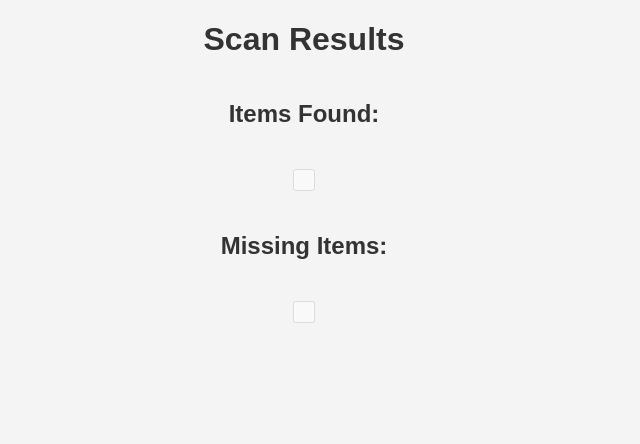
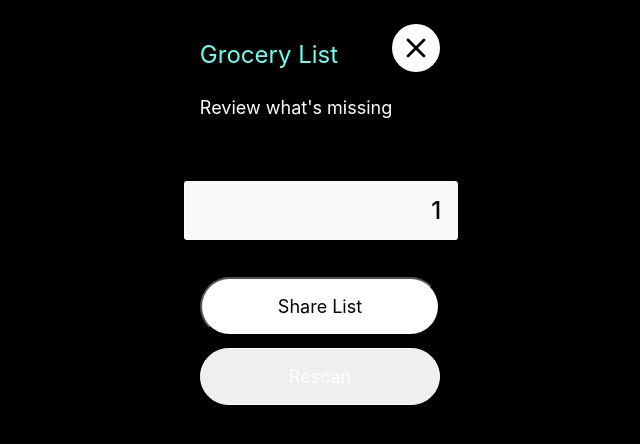
Before and after one commit to Yosefnoorani/FridgeAIList, a Flask app: page /results in a window 1280 px wide. Shown: the top 444 px of the page, without its empty margins (336-976 px from the left). Run offline with Flask 3, Linux system fonts and the light colour scheme; parts of the project's set-up code (start-up, migrations or seed data) failed here and were passed over.

Commit message:
adding result design v1

```diff
--- a/templates/results.html
+++ b/templates/results.html
@@ -3,22 +3,231 @@
 <head>
     <meta charset="UTF-8">
     <meta name="viewport" content="width=device-width, initial-scale=1.0">
-    <title>Scan Results</title>
+    <title>Results</title>
     <link rel="stylesheet" href="{{ url_for('static', filename='style.css') }}">
+    <style>
+        body {
+            margin: 0;
+            padding: 0;
+            font-family: 'Inter', sans-serif;
+            background-color: #000;
+            color: #fff;
+        }
+
+        .grocery-list {
+            background-color: #000;
+            display: flex;
+            max-width: 100%;
+            flex-direction: column;
+            margin: 0 auto;
+            padding: 16px;
+        }
+
+        .header-container {
+            display: flex;
+            width: 100%;
+            flex-direction: column;
+            padding: 0 16px 24px;
+        }
+
+        .header-content {
+            display: flex;
+            align-items: flex-start;
+            gap: 10px;
+            justify-content: space-between;
+        }
+
+        .title {
+            color: #69fff1;
+            align-self: end;
+            margin-top: 16px;
+            font: 400 24px 'Inter', sans-serif;
+        }
+
+        .icon-wrapper {
+            justify-content: center;
+            align-items: center;
+            border-radius: 999px;
+            backdrop-filter: blur(10px);
+            background-color: #fff;
+            align-self: start;
+            display: flex;
+            width: 40px;
+            height: 40px;
+            padding: 4px;
+        }
+
+        .icon {
+            aspect-ratio: 1;
+            object-fit: auto;
+            object-position: center;
+            width: 20px;
+            fill: #000;
+        }
+
+        .subtitle {
+            color: #fff;
+            margin-top: 8px;
+            font: 400 16px 'Inter', sans-serif;
+        }
+
+        .list-item {
+            justify-content: space-between;
+            border-color: rgba(255, 255, 255, 0.24);
+            border-style: solid;
+            border-bottom-width: 1px;
+            display: flex;
+            width: 100%;
+            gap: 20px;
+            color: black;
+            white-space: nowrap;
+            padding: 14px 16px;
+            cursor: pointer;
+        }
+
+        .list-item.strike .item-name {
+            text-decoration: line-through;
+        }
+
+        .item-name {
+            margin: auto 0;
+            font: 400 18px 'Inter', sans-serif;
+        }
+
+        .item-quantity {
+            text-align: right;
+            font: 500 18px 'Inter', sans-serif;
+        }
+
+        .action-buttons {
+            display: flex;
+            margin-top: 16px;
+            width: 100%;
+            flex-direction: column;
+            font-size: 16px;
+            font-weight: 400;
+            text-align: center;
+            padding: 0 16px;
+        }
+
+        .share-button {
+            font-family: 'Inter', sans-serif;
+            justify-content: center;
+            align-items: center;
+            border-radius: 999px;
+            backdrop-filter: blur(10px);
+            background-color: #fff;
+            color: #000;
+            padding: 12px 40px;
+            margin-bottom: 12px;
+        }
+
+        .rescan-button {
+            font-family: 'Inter', sans-serif;
+            justify-content: center;
+            align-items: center;
+            border-radius: 999px;
+            backdrop-filter: blur(10px);
+            border: 1px solid #fff;
+            color: #fff;
+            white-space: nowrap;
+            padding: 12px 40px;
+        }
+
+        @media (min-width: 480px) {
+            .grocery-list {
+                max-width: 480px;
+                padding: 24px;
+            }
+
+            .title {
+                font-size: 24px;
+            }
+
+            .subtitle {
+                font-size: 18px;
+            }
+
+            .list-item {
+                padding: 14px 16px;
+            }
+
+            .item-name {
+                font-size: 18px;
+            }
+
+            .item-quantity {
+                font-size: 24px;
+            }
+
+            .share-button, .rescan-button {
+                padding: 17px 60px;
+                font-size: 18px;
+            }
+        }
+    </style>
 </head>
 <body>
-    <h1>Scan Results</h1>
-    <h2>Items Found:</h2>
-    <ul>
-        {% for item in items %}
-            <li>{{ item }}</li>
-        {% endfor %}
-    </ul>
-    <h2>Missing Items:</h2>
-    <ul>
-        {% for item in missing_items %}
-            <li>{{ item }}</li>
-        {% endfor %}
-    </ul>
+<section class="grocery-list">
+  <header class="header-container">
+    <div class="header-content">
+      <h1 class="title">Grocery List</h1>
+      <div class="icon-wrapper">
+        <img loading="lazy" src="static/x.svg" class="icon" alt="" />
+      </div>
+    </div>
+    <p class="subtitle">Review what's missing</p>
+  </header>
+
+  <ul id="groceryList">
+    {% for item in missing_items %}
+    <li class="list-item" onclick="toggleStrike(this)">
+      <span class="item-name">{{ item }}</span>
+      <span class="item-quantity">1</span>
+    </li>
+    {% endfor %}
+  </ul>
+
+  <div class="action-buttons">
+    <button class="share-button" onclick="shareList()">Share List</button>
+    <button class="rescan-button" onclick="rescan()">Rescan</button>
+  </div>
+</section>
+
+<script>
+    function toggleStrike(element) {
+        element.classList.toggle('strike');
+    }
+
+    function shareList() {
+        const listItems = document.querySelectorAll('.list-item');
+        const items = Array.from(listItems).map(item => item.querySelector('.item-name').textContent);
+        const shareData = {
+            title: 'Grocery List',
+            text: `Missing items:\n${items.join('\n')}`
+        };
+
+        if (navigator.share) {
+            navigator.share(shareData).then(() => {
+                console.log('Shared successfully');
+            }).catch(error => {
+                console.error('Error sharing:', error);
+            });
+        } else {
+            alert('Sharing is not supported on this browser');
+        }
+    }
+
+    function rescan() {
+        const urlParams = new URLSearchParams(window.location.search);
+        const family_size = urlParams.get('family_size');
+        const budget = urlParams.get('budget');
+        const allergies = urlParams.get('allergies');
+        const must_have = urlParams.get('must_have');
+        const nice_to_have = urlParams.get('nice_to_have');
+
+        window.location.href = `/scan_fridge?family_size=${family_size}&budget=${budget}&allergies=${allergies}&must_have=${must_have}&nice_to_have=${nice_to_have}`;
+    }
+</script>
 </body>
 </html>
```
